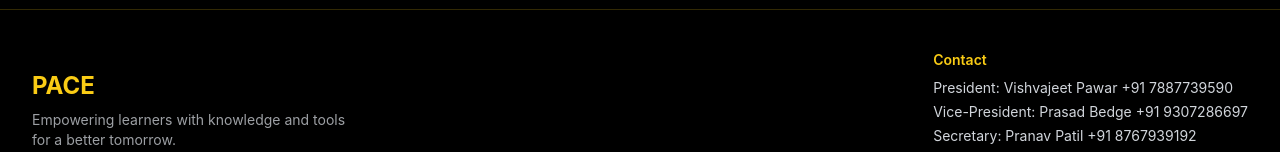
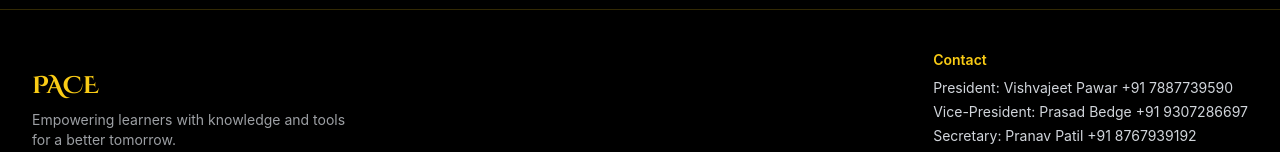
Before and after one commit to webd-pace/PACE25, a React (Create React App) app: page / in a window 1280 px wide. Shown: the part 2207-2359 px from the top of the page. Built offline with nearby package versions, Linux system fonts and the light colour scheme.

Commit message:
`Removed Link import and adjusted styles in About.jsx and PrudenceRegistration.jsx`

```diff
--- a/src/components/Footer.jsx
+++ b/src/components/Footer.jsx
@@ -8,7 +8,7 @@ const Footer = () => {
         <div className="flex flex-col md:flex-row justify-between items-start md:items-center">
           {/* Logo & Description */}
           <div className="mb-6 md:mb-0">
-            <h2 className="text-2xl font-bold text-yellow-400">PACE</h2>
+            <h2 className="text-2xl font-bold text-yellow-400 font-cinzel-decorative">PACE</h2>
             <p className="text-sm mt-2 max-w-xs opacity-75">
               Empowering learners with knowledge and tools for a better tomorrow.
             </p>
```
